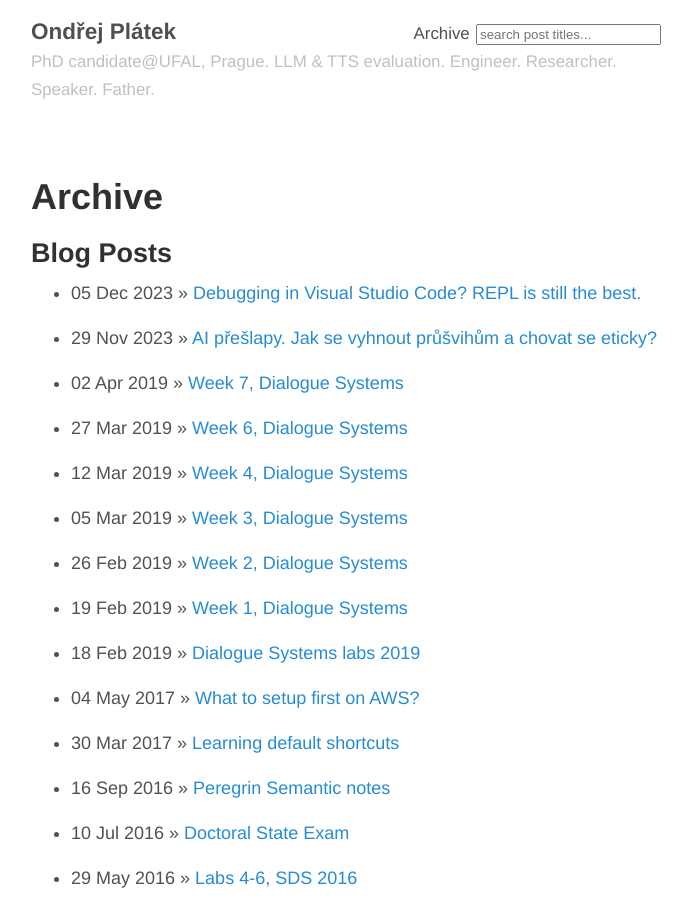
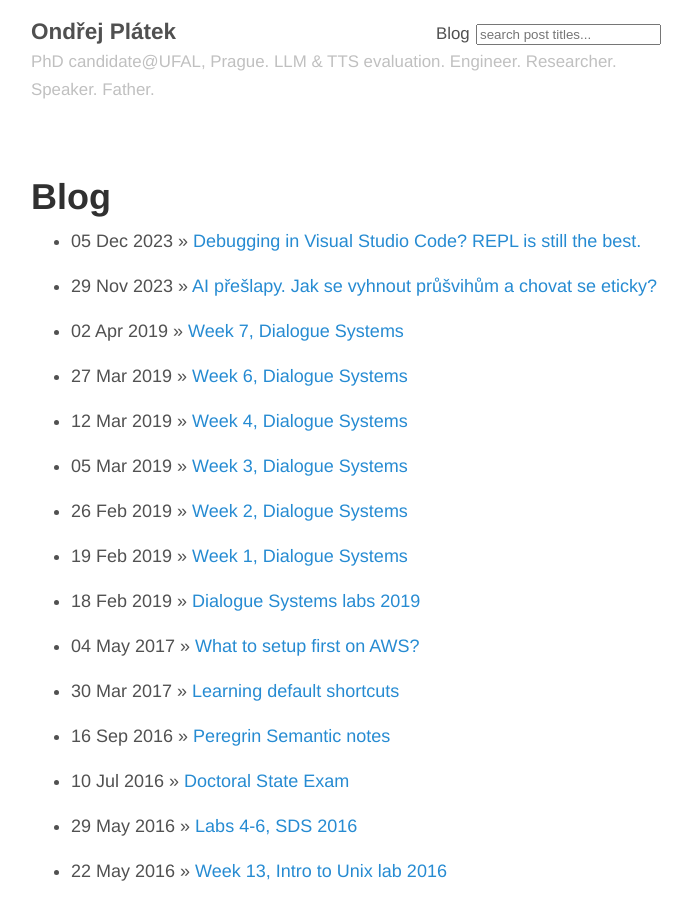
Before and after one commit to oplatek/oplatek.github.io, a Jekyll site: the page built from archive.md, in a window 1280 px wide and 900 px high. Shown: the whole window, without its empty margins (294-986 px from the left). Built offline with Jekyll 4.4.1, drawn with Linux system fonts in a browser that asks for light colours.

Commit message:
rename archive blog

```diff
--- a/_config.yml
+++ b/_config.yml
@@ -31,6 +31,6 @@
   # Oplatek: '/index'
   # Teaching(Deprecated): '/teaching'
   # Blog: '/blog'
-  Archive: '/archive'
+  Blog: '/archive'
 
 gems: [jekyll-paginate]
--- a/archive.md
+++ b/archive.md
@@ -1,9 +1,7 @@
 ---
 layout: page
-title: Archive
+title: Blog
 ---
-
-## Blog Posts
 
 {% for post in site.posts %}
   * {{ post.date | date_to_string }} &raquo; [ {{ post.title }} ]({{ post.url }})
```
